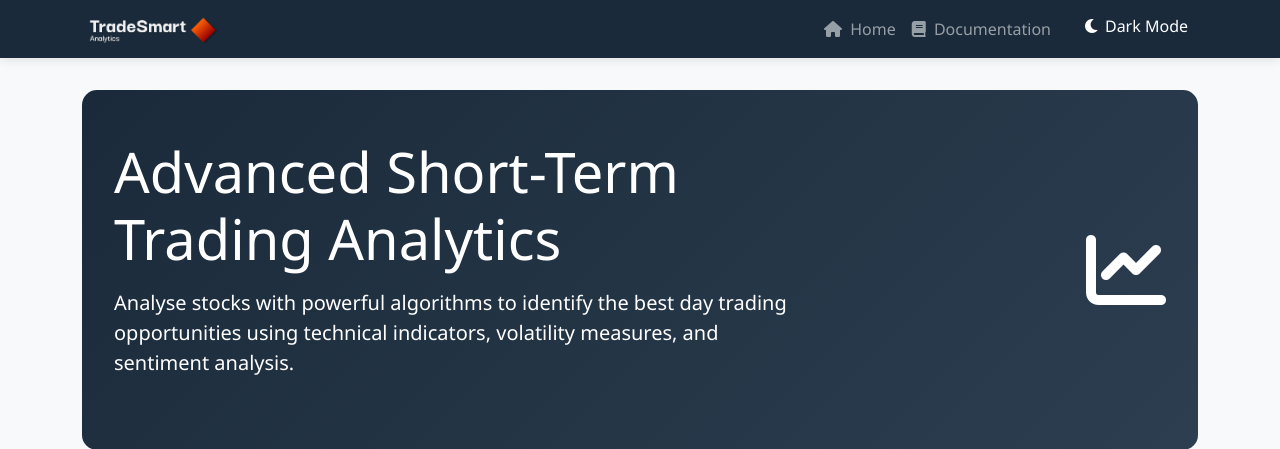
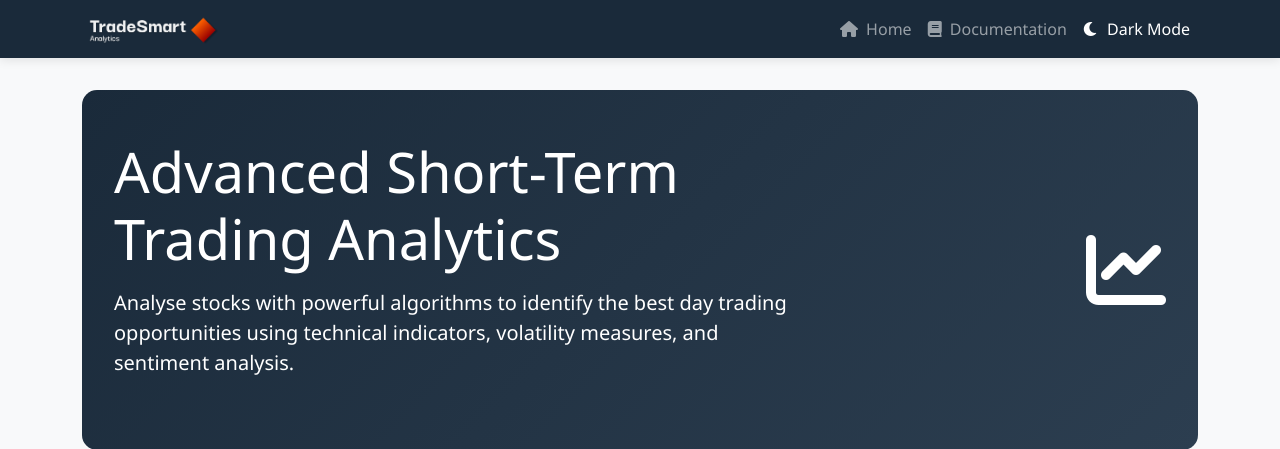
Before and after one commit to kenneth-law/TradeSmart, a Flask app: page / in a window 1280 px wide. Shown: the top 449 px of the page. Run offline with Flask 3, Linux system fonts and the light colour scheme; some libraries are stand-ins or nearby versions.

Commit message:
updated logo in base.html

```diff
--- a/app.py
+++ b/app.py
@@ -1,4 +1,4 @@
-from flask import Flask, render_template, request, jsonify, redirect, url_for
+from flask import Flask, render_template, request, jsonify, redirect, url_for, send_from_directory
 import pandas as pd
 import plotly
 import plotly.graph_objects as go
@@ -535,6 +535,11 @@ def healthcheck():
     """Simple endpoint to check if the API is functioning"""
     return jsonify({"status": "ok", "timestamp": datetime.now().isoformat()})
 
+@app.route('/templates/<path:filename>')
+def templates(filename):
+    """Serve files from the templates directory"""
+    return send_from_directory('templates', filename)
+
 def create_analysis_charts(df, session_folder):
     charts = {}
 
--- a/static/css/styles.css
+++ b/static/css/styles.css
@@ -289,11 +289,7 @@ body {
 /* Dark mode toggle */
 .dark-mode-toggle {
     cursor: pointer;
-    padding: 5px 10px;
     border-radius: 20px;
-    display: flex;
-    align-items: center;
-    margin-left: 15px;
     color: white;
 }
 
--- a/templates/base.html
+++ b/templates/base.html
@@ -13,7 +13,7 @@
     <nav class="navbar navbar-expand-lg navbar-dark">
         <div class="container">
             <a class="navbar-brand" href="/">
-                <img src="{{ url_for('static', filename='images/TradeSmartLogowhite.png') }}" alt="TradeSmart Analytics" height="30">
+                <img src="{{ url_for('templates', filename='images/TradeSmartLogowhite.png') }}" alt="TradeSmart Analytics" height="30">
             </a>
             <button class="navbar-toggler" type="button" data-bs-toggle="collapse" data-bs-target="#navbarNav">
                 <span class="navbar-toggler-icon"></span>
@@ -27,9 +27,9 @@
                         <a class="nav-link" href="{{ url_for('documentation') }}"><i class="fas fa-book me-1"></i> Documentation</a>
                     </li>
                     <li class="nav-item">
-                        <div class="dark-mode-toggle" id="dark-mode-toggle">
-                            <i class="fas fa-moon"></i> Dark Mode
-                        </div>
+                        <a class="nav-link dark-mode-toggle" id="dark-mode-toggle">
+                            <i class="fas fa-moon me-1"></i> Dark Mode
+                        </a>
                     </li>
                 </ul>
             </div>
@@ -70,7 +70,7 @@
             // Apply dark mode if saved preference exists
             if (darkMode) {
                 body.classList.add('dark-mode');
-                darkModeToggle.innerHTML = '<i class="fas fa-sun"></i> Light Mode';
+                darkModeToggle.innerHTML = '<i class="fas fa-sun me-1"></i> Light Mode';
             }
 
             // Toggle dark mode on click
@@ -78,11 +78,11 @@
                 if (body.classList.contains('dark-mode')) {
                     body.classList.remove('dark-mode');
                     localStorage.setItem('darkMode', 'disabled');
-                    darkModeToggle.innerHTML = '<i class="fas fa-moon"></i> Dark Mode';
+                    darkModeToggle.innerHTML = '<i class="fas fa-moon me-1"></i> Dark Mode';
                 } else {
                     body.classList.add('dark-mode');
                     localStorage.setItem('darkMode', 'enabled');
-                    darkModeToggle.innerHTML = '<i class="fas fa-sun"></i> Light Mode';
+                    darkModeToggle.innerHTML = '<i class="fas fa-sun me-1"></i> Light Mode';
                 }
             });
         });
```
